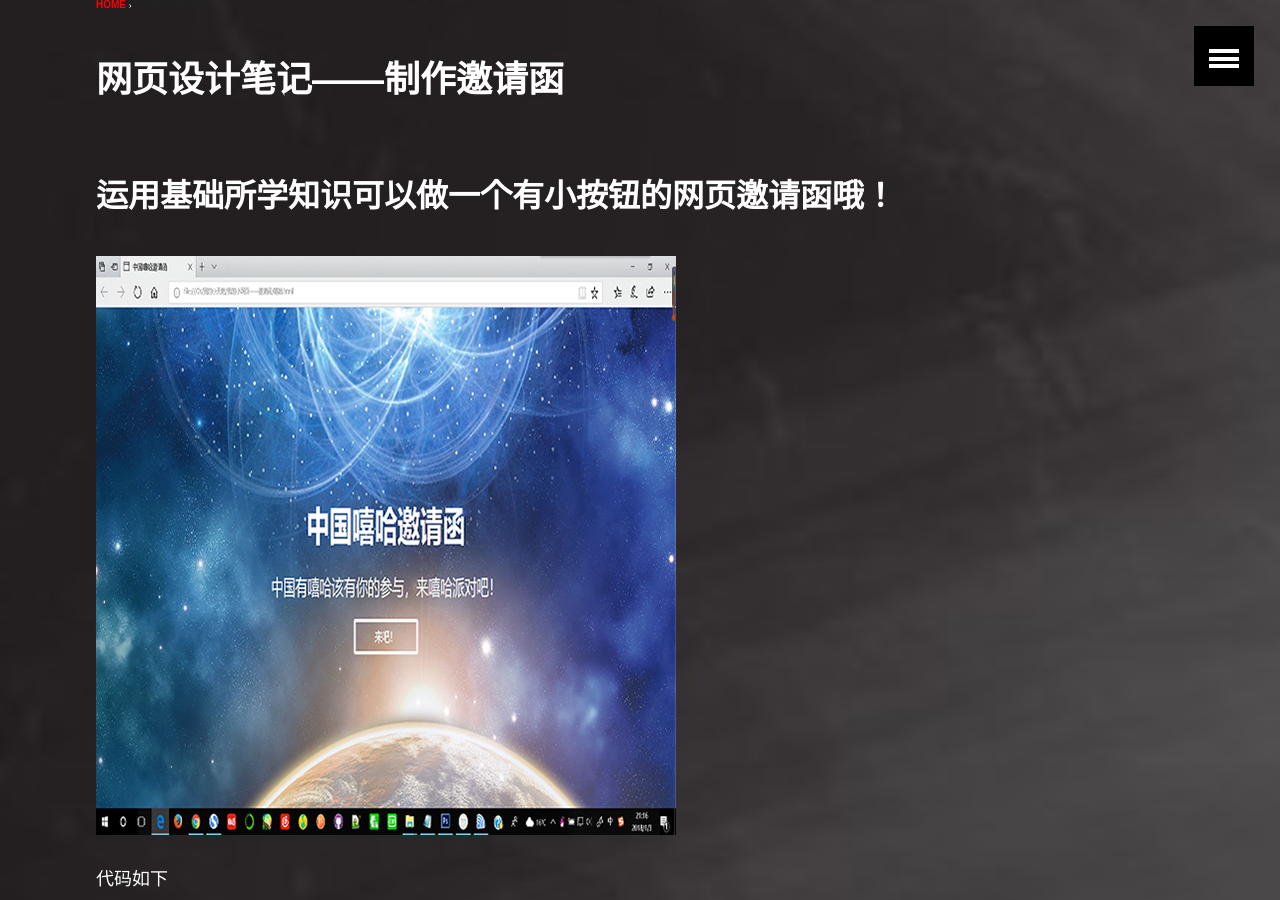
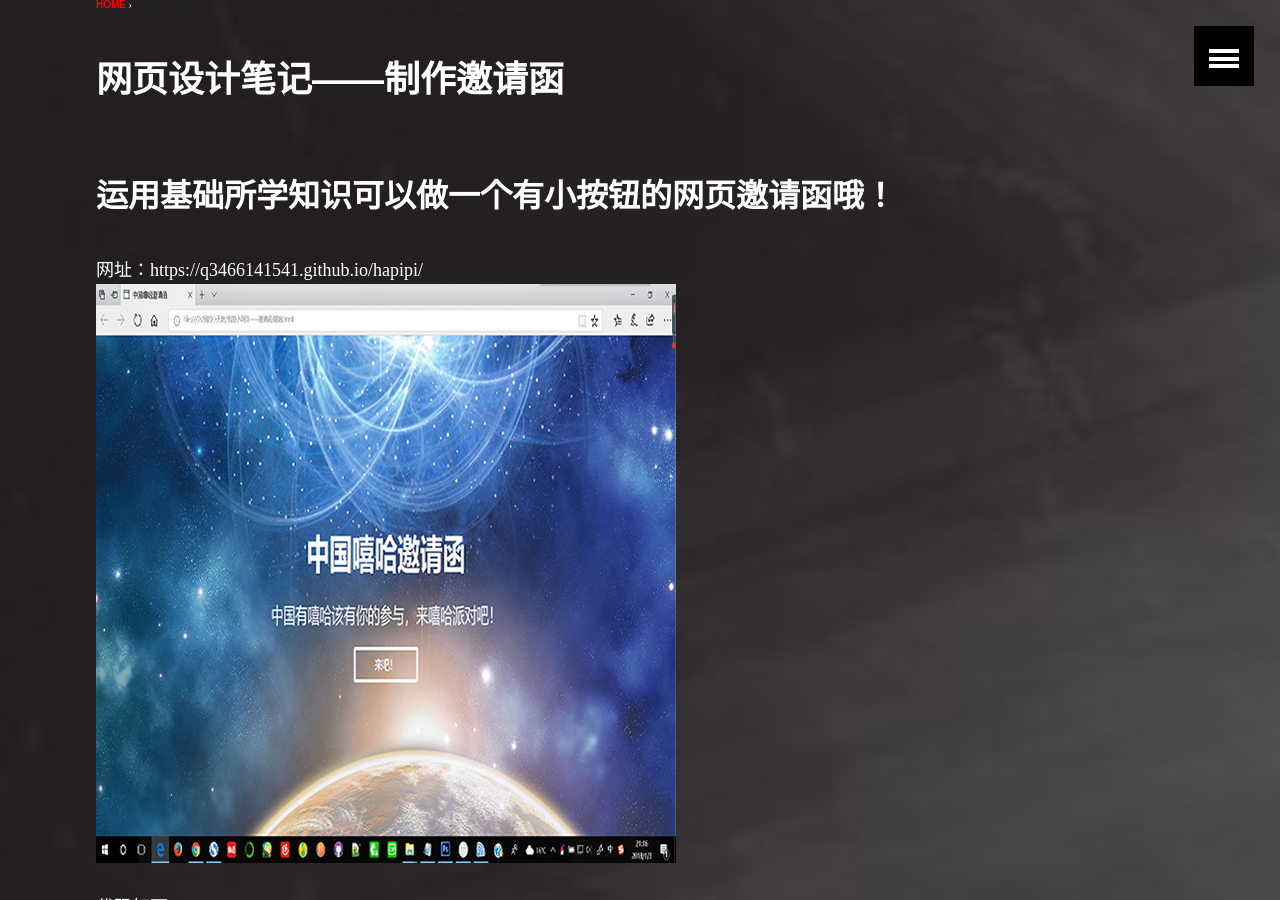
Before and after one commit to q3466141541/q3466141541.github.io, a Jekyll site: the page built from _posts/2018-01-03-网页设计作品——制作邀请函.md, in a window 1280 px wide and 900 px high, scrolled down 1276 px. Built offline with Jekyll 4.4.1, drawn with Linux system fonts in a browser that asks for light colours.

Commit message:
Update 2018-01-03-网页设计作品——制作邀请函.md

```diff
--- a/_posts/2018-01-03-网页设计作品——制作邀请函.md
+++ b/_posts/2018-01-03-网页设计作品——制作邀请函.md
@@ -8,6 +8,7 @@ image:
   feature: A.jpeg
 ---
 ## 运用基础所学知识可以做一个有小按钮的网页邀请函哦！
+网址：https://q3466141541.github.io/hapipi/
 ![image](http://q3466141541.github.io/images/invitation.png)
 
 代码如下
```
